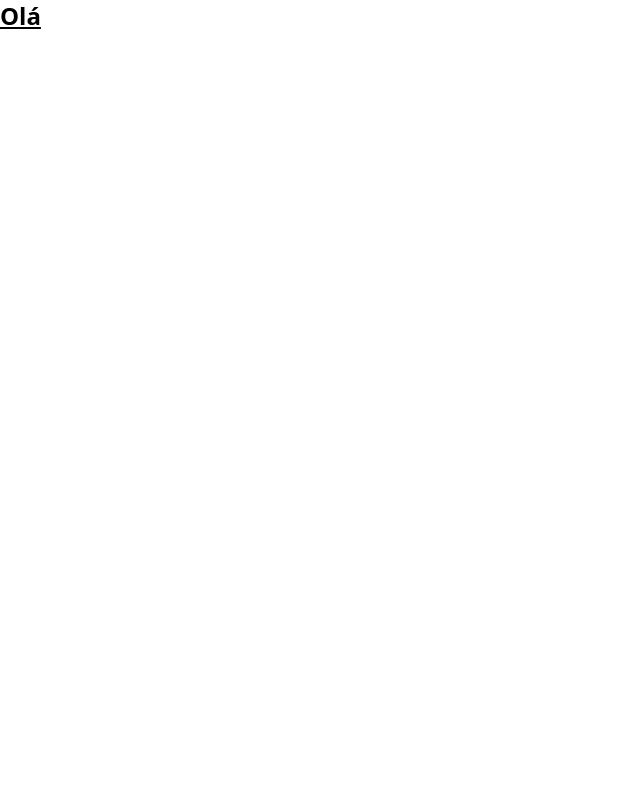
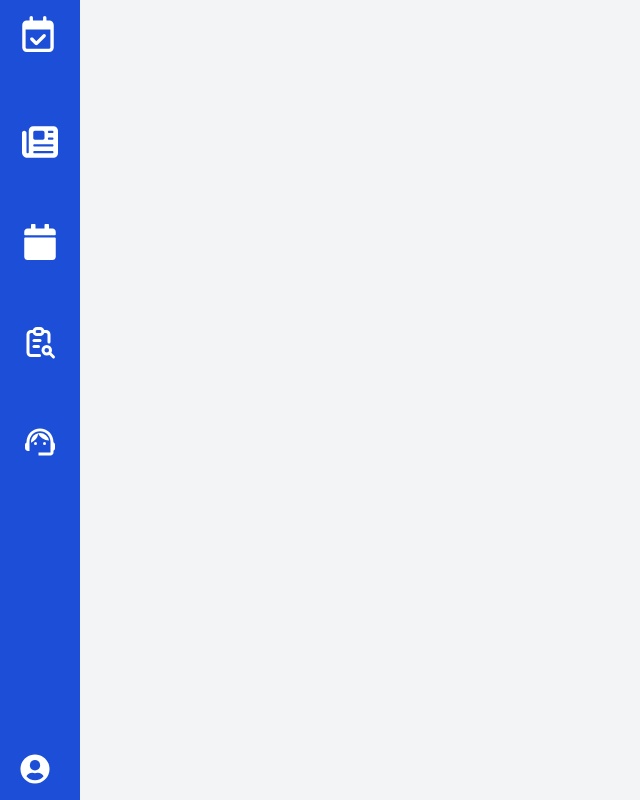
Before and after one commit to ZeVictorAraujo/front-labagenda, a React (Vite) app: page / in a window 1280 px wide. Shown: the whole page, without its empty margins (0-640 px from the left). Built offline with nearby package versions, Linux system fonts and the light colour scheme.

Commit message:
Fix: Retornar o padrao do app

```diff
--- a/src/App.jsx
+++ b/src/App.jsx
@@ -1,9 +1,14 @@
 import Sidebar from './components/SideBar/SideBar'
-import FullCalendar from './components/FullCalendar/FullCalendar'
 
 export default function App() {
   return (
+    <div className="flex h-screen">
+      {/* Sidebar Fixa à Esquerda */}
+      <Sidebar />
 
-      <h1 className='text-2xl font-bold underline'>Olá</h1>
+      {/* Conteúdo Principal à Direita */}
+      <div className="flex-1 bg-gray-100 p-6 overflow-auto">
+      </div>
+    </div>
   );
 }
```
